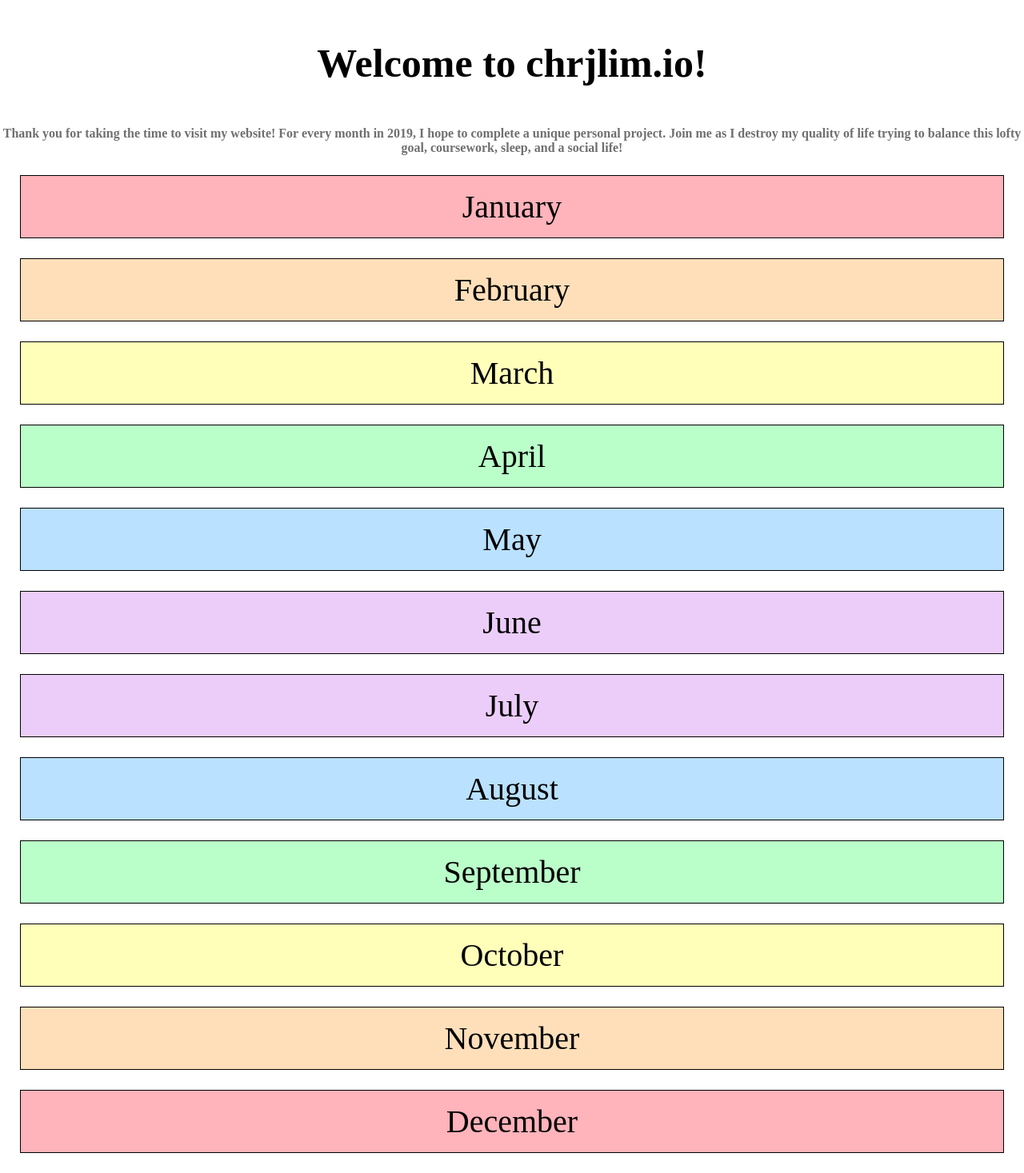
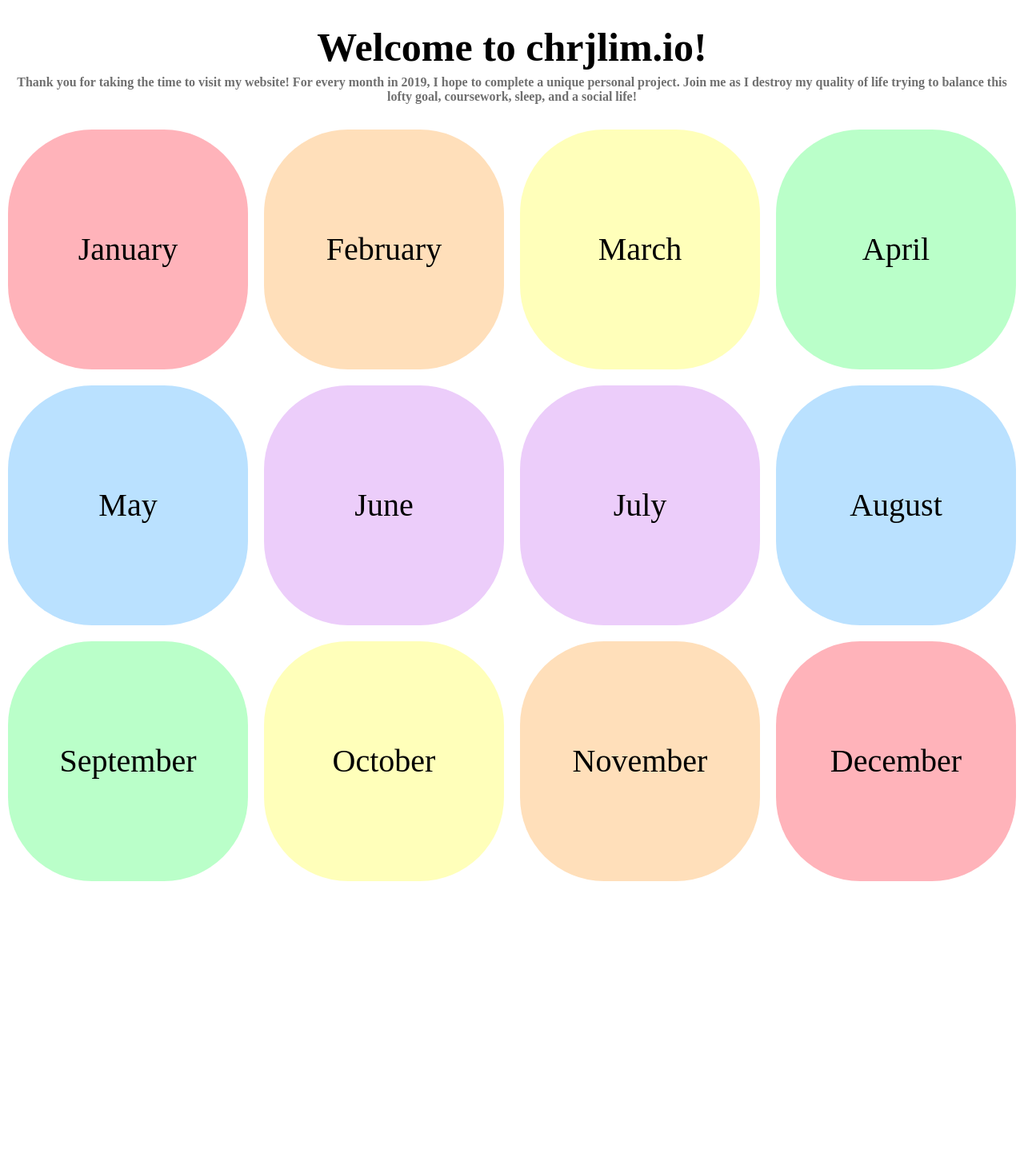
Before and after one commit to climc118/chrjlim, a Django app: page /surface/home in a window 1280 px wide. Shown: the whole page at 80% size. After the commit the page ends 1102 px from the top, so only its background shows below. Run offline with Django 3.2, Linux system fonts and the light colour scheme.

Commit message:
site design

```diff
--- a/chrjlim/static/chrjlim/base_style.css
+++ b/chrjlim/static/chrjlim/base_style.css
@@ -2,6 +2,7 @@ html, body {
     min-height: 100%;
     background-color: #ffffff;
     margin: 0;
+    margin-top:-10px;
     padding: 0;
     font-family: Fauna One;
     position: relative
@@ -11,13 +12,16 @@ h3 {
     text-align: center;
     font-family: PlayFair Display;
     font-size: 50px;
-    color: #000000
+    color: #000000;
+    margin-bottom: -15px;
 }
 
 h4 {
     text-align: center;
     font-family: Fauna One;
     color: #00000090;
+    margin-left: 20px;
+    margin-right: 20px;
 }
 
 a {
--- a/chrjlim/templates/chrjlim/base.html
+++ b/chrjlim/templates/chrjlim/base.html
@@ -10,13 +10,14 @@
         <link href="{% static "surface/style.css" %}" rel="stylesheet">
 
         {% block css %}{% endblock %}
+       <div>
+                <h3>Welcome to chrjlim.io!</h3>
 
-        <h3>Welcome to chrjlim.io!</h3>
-
-        <h4>
-        Thank you for taking the time to visit my website! For every month in 2019, I hope to complete a unique personal project.
-        Join me as I destroy my quality of life trying to balance this lofty goal, coursework, sleep, and a social life!
-        </h4>
+                <h4>
+                Thank you for taking the time to visit my website! For every month in 2019, I hope to complete a unique personal project.
+                Join me as I destroy my quality of life trying to balance this lofty goal, coursework, sleep, and a social life!
+                </h4>
+        </div>
 </head>
 <body>
         <div>{% block content %}{% endblock %}</div>
--- a/surface/static/surface/style.css
+++ b/surface/static/surface/style.css
@@ -1,9 +1,18 @@
-.container-month {
-    width: auto;
-    border: 1px solid #000000;
-    padding: 15px;
-    margin: 25px;
-    text-align: center;
+.container-command {
+    display: flex;
+    flex-wrap: wrap;
+    justify-content: space-around
+}
+
+.container-month{
+    height: 300px;
+    width: 300px;
+    border-radius: 35%;
+    display: flex;
+    justify-content: center; /* align horizontally */
+    align-items: center; /* align vertically */
+    margin-top: 10px;
+    margin-bottom: 10px;
 }
 
 .label-month {
--- a/surface/templates/surface/surface_home.html
+++ b/surface/templates/surface/surface_home.html
@@ -1,6 +1,7 @@
 {% extends "base.html" %}
 {% load static %}
 {% block content %}
+<div class="container-command">
     <a href="home">
         <div class="container-month" style="background-color:#ffb3ba">
             <div class="label-month">January</div>
@@ -61,4 +62,5 @@
             <div class="label-month">December</div>
         </div>
     </a>
+</div>
 {% endblock %}
```
